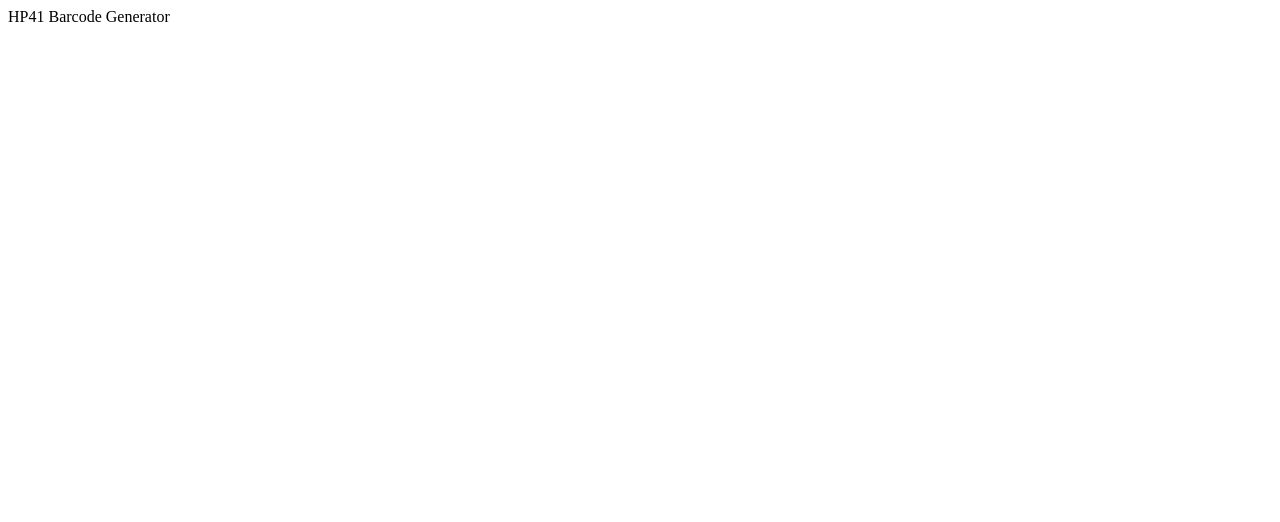
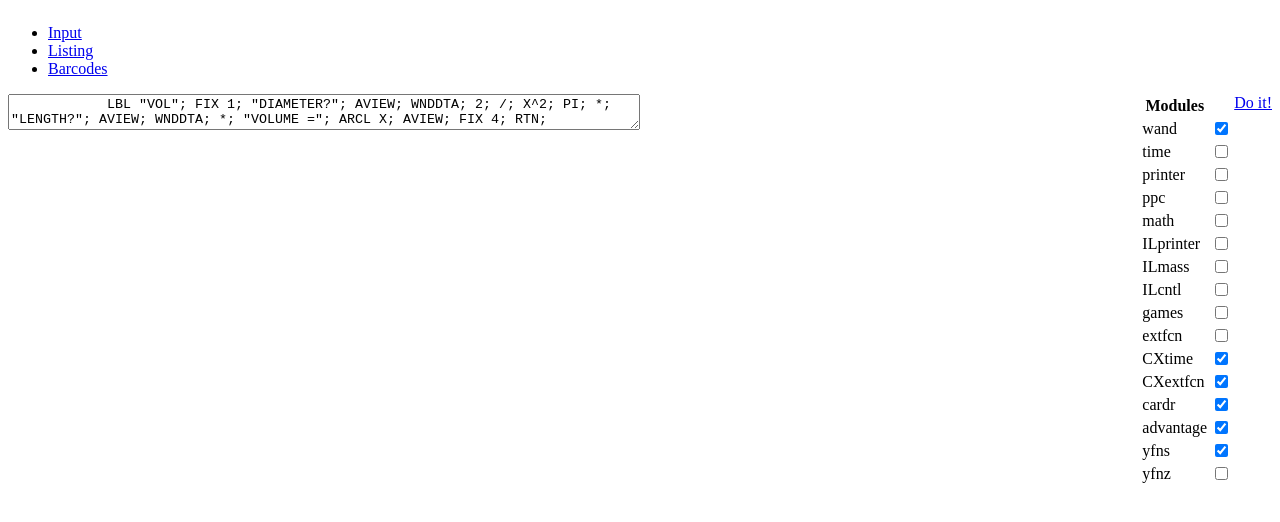
Before and after one commit to rwiker/hp41barcode, a plain HTML site: page index.html in a window 1280 px wide. Drawn offline with nearby package versions, Linux system fonts and the light colour scheme.

Commit message:
Updated index.html

```diff
--- a/index.html
+++ b/index.html
@@ -1 +1,41 @@
-HP41 Barcode Generator
+<html>
+  <head>
+    <script type="text/javascript" src="https://ajax.googleapis.com/ajax/libs/jquery/1.6.4/jquery.min.js"</script>
+    <script type="text/javascript" src=" https://ajax.googleapis.com/ajax/libs/jqueryui/1.8.16/jquery-ui.min.js"></script>
+    <link rel="stylesheet" type="text/css" href="http://ajax.googleapis.com/ajax/libs/jqueryui/1.8.16/themes/smoothness/jquery-ui.css"/>
+    <script type="text/javascript" src="functions.js"></script>
+    <script type="text/javascript" src="hp41barcode.js"></script>
+  </head>
+  <style>
+    @media print
+    {
+    .screen-only { display: none; }
+    }
+    svg { /*page-break-before: always; */ height: 100%; width: 100%}
+  </style>
+  <body>
+    <div>
+    <div id="tabs" style="overflow: hidden;">
+      <ul class="screen-only">
+	<li><a href="#src">Input</a></li>
+	<li><a href="#listing">Listing</a></li>
+	<li><a href="#barcodes">Barcodes</a></li>
+      </ul>
+      <div class="screen-only" id="src">
+	<div style="float:left; width: 50%; min-width: 400px;">
+	  <textarea id="program" style="width:100%; height: auto;">
+	    LBL "VOL"; FIX 1; "DIAMETER?"; AVIEW; WNDDTA; 2; /; X^2; PI; *; "LENGTH?"; AVIEW; WNDDTA; *; "VOLUME ="; ARCL X; AVIEW; FIX 4; RTN;
+	  </textarea>
+	</div>
+	<div style="float:right" id="config">
+	</div>
+      </div>
+      <div id="listing"></div>
+      <div id="barcodes"></div>
+    </div>
+    </div>
+<script type="text/javascript">
+$(document).ready(hp41barcode_init);
+</script>
+  </body>
+</html>
```
